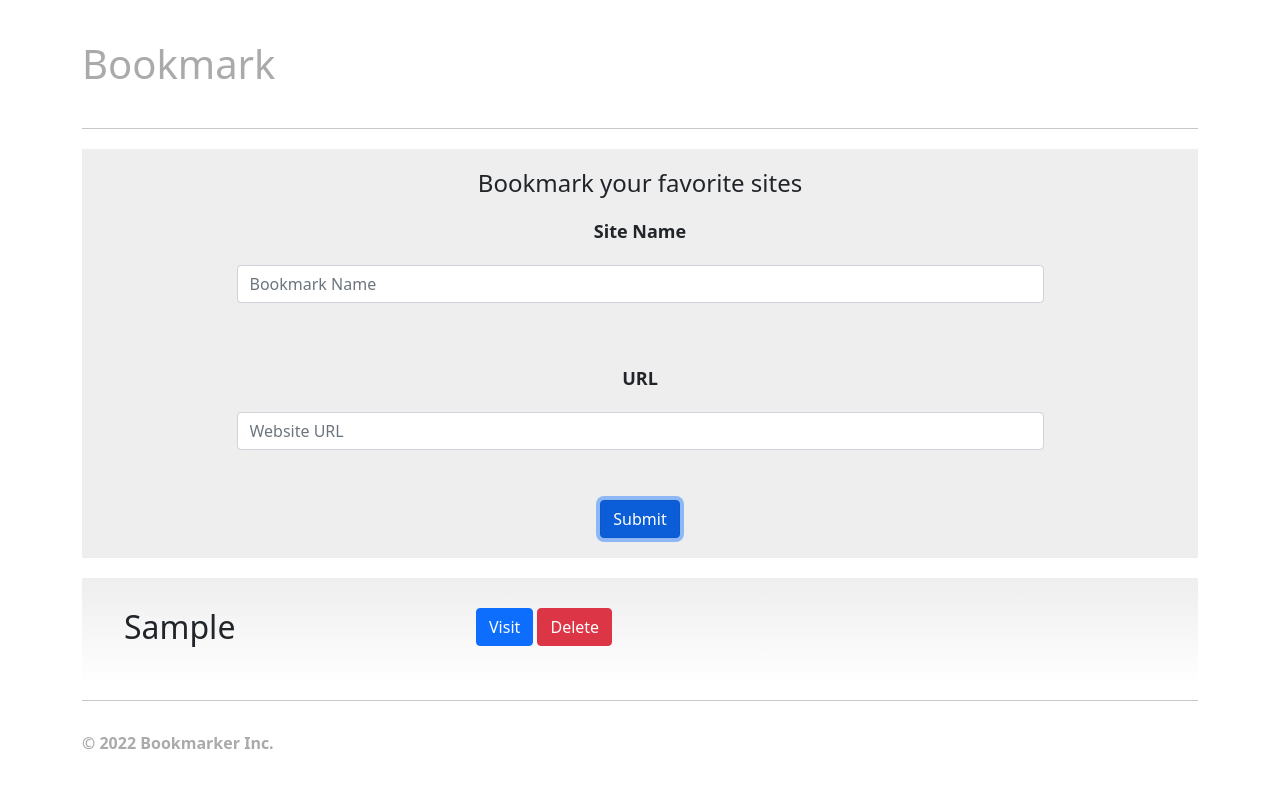
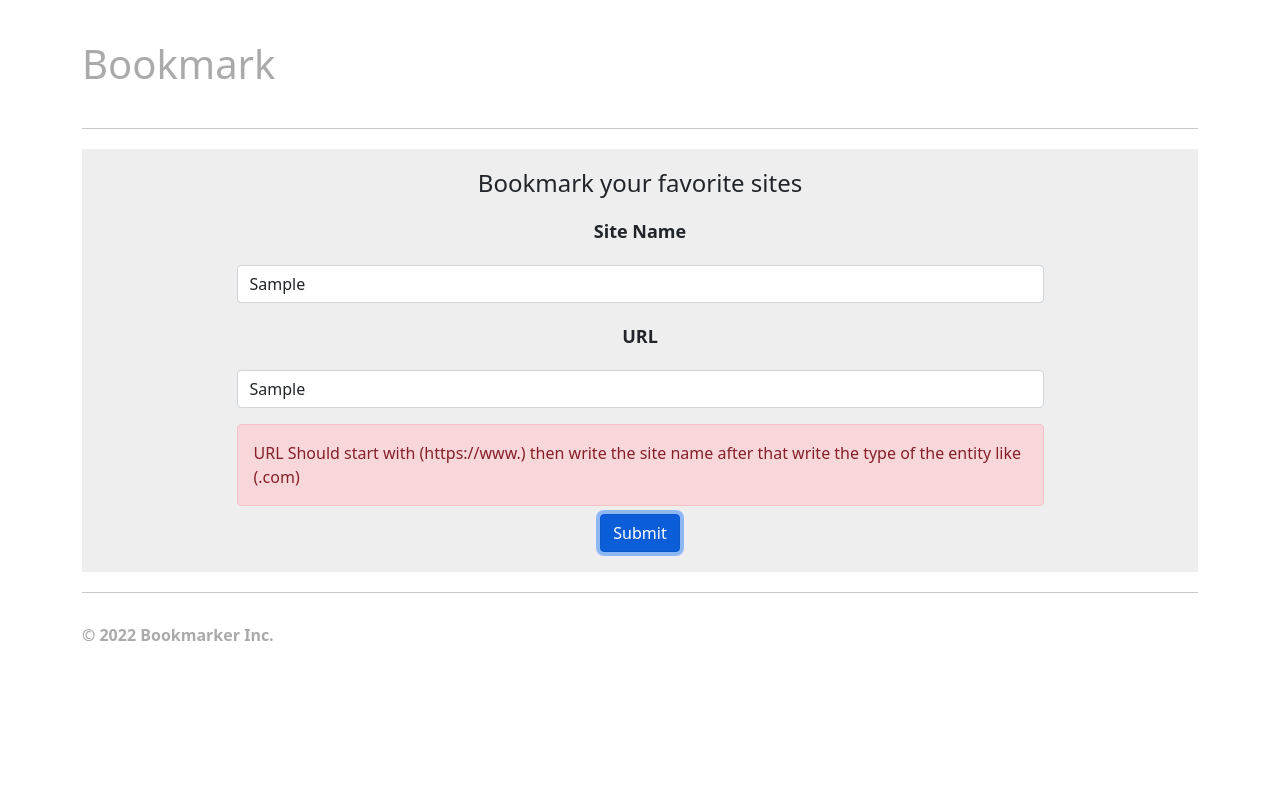
Before and after one commit to mhmoudelgmmal/JS-Bookmark, a plain HTML site: page Bookmark Project/index.html in a window 1280 px wide. Both pictures are taken after typing "Sample", "Sample" into the empty fields and a click on the button "Submit". Drawn offline with Linux system fonts and the light colour scheme.

Commit message:
New Modification in the validation for the (SITE URL)

```diff
--- a/Bookmark Project/index.html
+++ b/Bookmark Project/index.html
@@ -18,11 +18,11 @@
 
            <div class="m-auto w-75">
                <p class="site" >Site Name</p>
-                <input onblur="checkInputs(this,'Site');" placeholder="Bookmark Name" class="form-control" id="sname">
-                <p  id="Site" class="alert mt-2 m-auto"></p>
+                <input onblur="checkInputsName(this,'Site');" placeholder="Bookmark Name" class="form-control" id="sname">
+                <p  id="Site" class="alert alert-danger mt-2 m-auto d-none"></p>
                 <p class="site" >URL</p>
-                <input onblur="checkInputs(this,'URL');" placeholder="Website URL" class="form-control" id="url">
-                <p id="URL" class="alert mt-2 mb-2 m-auto"></p>
+                <input onblur=" checkInputsUrl();" placeholder="Website URL" class="form-control mb-3" id="url">
+                <p id="URL" class="alert alert-danger mt-2 mb-2 m-auto d-none"></p>
            </div>
             <div class="m-auto">
                 <button onclick="createUrl()" class="btn btn-primary d-block m-auto">Submit</button>
--- a/Bookmark Project/js/main.js
+++ b/Bookmark Project/js/main.js
@@ -15,7 +15,7 @@ if(localStorage.getItem("allsites") == null){
 
 
 function createUrl(){
-    if(sname.value != "" && surl.value != ""){
+    if(checkInputsUrl() && checkInputsName()){
         var oneUrl = {
             name : sname.value,
             url:surl.value
@@ -32,7 +32,7 @@ function createUrl(){
                 <div class="row">
                     <h2 class="col-md-4">${siteContainer[i].name}</h2>
                     <div class="col-md-8">
-                        <a href="http://${siteContainer[i].url}" target="_blank" class="btn btn-primary visit">Visit</a>
+                        <a href="${siteContainer[i].url}" target="_blank" class="btn btn-primary visit">Visit</a>
                         <button onclick = "deleteRow(${i});" class="btn btn-danger">Delete</button>
                     </div>
                 </div>
@@ -47,15 +47,40 @@ function createUrl(){
     }
 }
 
-function checkInputs(input,f){
-    var err = document.getElementById(""+f+"");
-    if(input.value == ""){
-        err.classList.add("alert-danger");
-        err.innerHTML = "You have to fill the "+ f + " input";
+function checkInputsName(){
+    var err = document.getElementById("Site");
+    if(sname.value == ""){
+        err.classList.remove("d-none");
+        err.classList.add("d-block");
+        err.innerHTML = "You have to fill the site name input and write a correct name";
+        return false;
     }else{
-        err.classList.remove("alert-danger");
+        err.classList.remove("d-block");
+        err.classList.add("d-none");
         err.innerHTML ="";
+        return true;
     }
+}
+function checkInputsUrl(){
+    var errUrl = document.getElementById("URL");
+
+    var input = document.getElementById("url").value;
+
+    var reg = /^(https:\/\/www\.)[A-Za-z0-9\._\-?\/]{1,}[A-Za-z0-9]{0,}(\.)[a-z]{3}$/;
+
+    if(reg.test(input)){
+        errUrl.classList.add("d-none");
+        errUrl.classList.remove("d-block");
+        errUrl.innerHTML ="";
+        return true;
+    }else{
+        errUrl.classList.remove("d-none");
+        errUrl.classList.add("d-block");
+        errUrl.innerHTML = "URL Should start with (https://www.) then write the site name after that write the type of the entity like (.com)";
+        return false;
+    }
+
+
 }
 
 function display(){
@@ -67,7 +92,7 @@ function display(){
                 <div class="row">
                     <h2 class="col-md-4">${siteContainer[i].name}</h2>
                     <div class="col-md-8">
-                        <a href="http://${siteContainer[i].url}" target="_blank" class="btn btn-primary visit">Visit</a>
+                        <a href="${siteContainer[i].url}" target="_blank" class="btn btn-primary visit">Visit</a>
                         <button onclick = "deleteRow(${i});" class="btn btn-danger">Delete</button>
                     </div>
                 </div>
```
